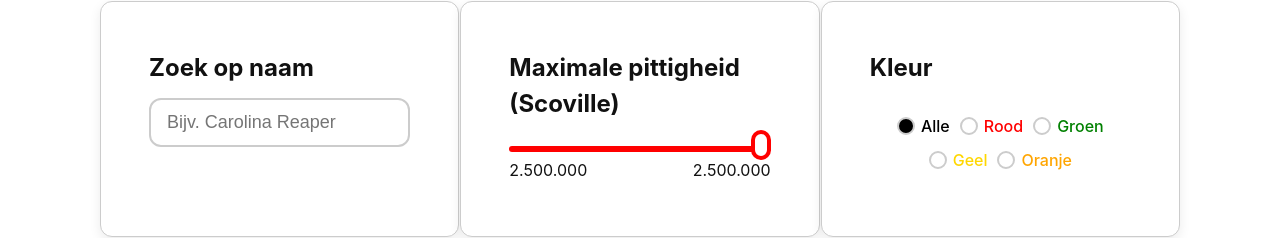
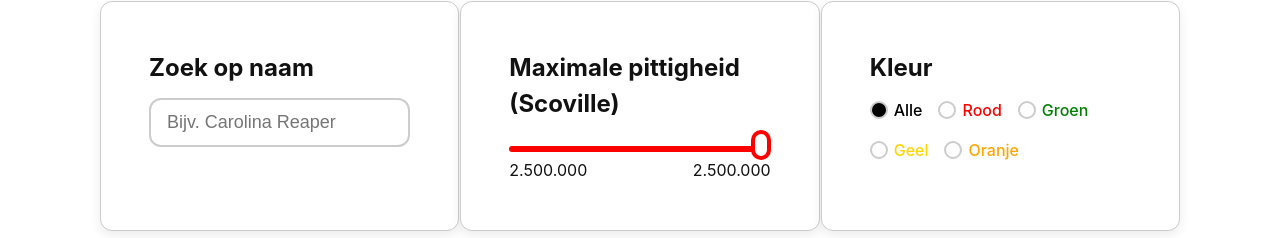
Before and after one commit to Ay-can/peppershop, a React (Vite) app: page / in a window 1280 px wide. Shown: the part 143-381 px from the top of the page. Built offline with nearby package versions, Linux system fonts and the light colour scheme.

Commit message:
fix: section name, links key err

```diff
--- a/src/app/App.tsx
+++ b/src/app/App.tsx
@@ -1,10 +1,10 @@
-import { Navbar } from "../shared/components/Navbar";
+import { Navbar } from "../shared/components/Navbar/Navbar.tsx";
 import ProductSearchPage from "../pages/ProductSearchPage/ProductSearchPage";
 
 const links = [
-  { label: "Home", href: "/" },
-  { label: "Catalogus", href: "/" },
-  { label: "Winkelwagen", href: "/" },
+  { label: "Home", href: "#" },
+  { label: "Catalogus", href: "##" },
+  { label: "Winkelwagen", href: "###" },
 ];
 
 function App() {
--- a/src/features/products/components/ColorFilter/ColorFilter.module.css
+++ b/src/features/products/components/ColorFilter/ColorFilter.module.css
@@ -1,10 +1,8 @@
 .container {
   display: flex;
-  justify-content: center;
   flex-wrap: wrap;
   align-items: center;
-  padding: 16px;
-  gap: 10px;
+  gap: 16px;
 }
 
 .colorLabel {
--- a/src/features/products/components/ProductFilters/ProductFilters.tsx
+++ b/src/features/products/components/ProductFilters/ProductFilters.tsx
@@ -4,7 +4,7 @@ import style from "./ProductFilters.module.css";
 import { SearchInput } from "../SearchInput/SearchInput.tsx";
 import { ColorFilter } from "../ColorFilter/ColorFilter.tsx";
 import { ScovilleSlider } from "../ScovilleSlider/ScovilleSlider.tsx";
-import { FilterSection } from "../FilterSection/Filtersection.tsx";
+import { FilterSection } from "../Filtersection/Filtersection.tsx";
 
 interface Props {
   filters: ProductFilters;
--- a/src/shared/components/Navbar.tsx
+++ b/src/shared/components/Navbar/Navbar.tsx
@@ -1,5 +1,5 @@
 import style from "./Navbar.module.css";
-import pepperIcon from "../../assets/pepper-icon.png";
+import pepperIcon from "../../../assets/pepper-icon.png";
 
 interface Props {
   brand?: string;
```
Also changed, not shown: src/features/products/components/Filtersection/Filtersection.module.css (renamed from src/features/products/components/FilterSection/Filtersection.module.css), src/features/products/components/Filtersection/Filtersection.tsx (renamed from src/features/products/components/FilterSection/Filtersection.tsx), src/shared/components/Navbar/Navbar.module.css (renamed from src/shared/components/Navbar.module.css).
